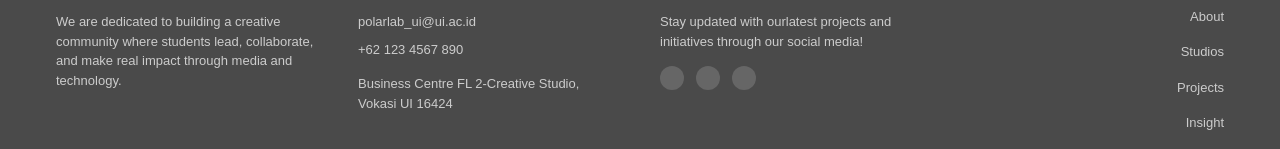
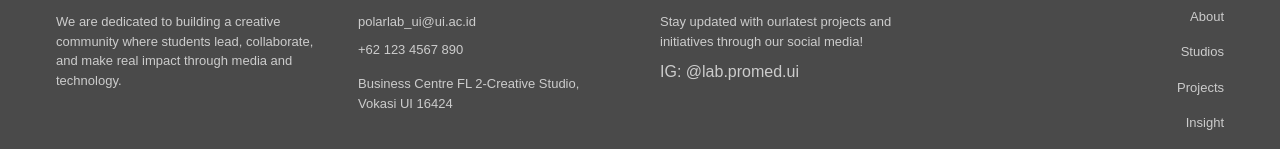
Before and after one commit to shelvillarajabiyah/polarlab, a plain HTML site: page index.html in a window 1280 px wide. Shown: the part 4828-4977 px from the top of the page. Drawn offline with Linux system fonts and the light colour scheme.

Commit message:
update1 index.html

```diff
--- a/index.html
+++ b/index.html
@@ -298,11 +298,7 @@
             <div class="footer-section">
                 <h3>Follow Us</h3>
                 <p>Stay updated with ourlatest projects and initiatives through our social media!</p>
-                <div class="social-icons">
-                    <a href="#" class="social-icon"></a>
-                    <a href="#" class="social-icon"></a>
-                    <a href="#" class="social-icon"></a>
-                </div>
+                <a href="https://www.instagram.com/lab.promed.ui" target="_blank">IG: @lab.promed.ui</a>
             </div>
 
             <div class="footer-section">
```
